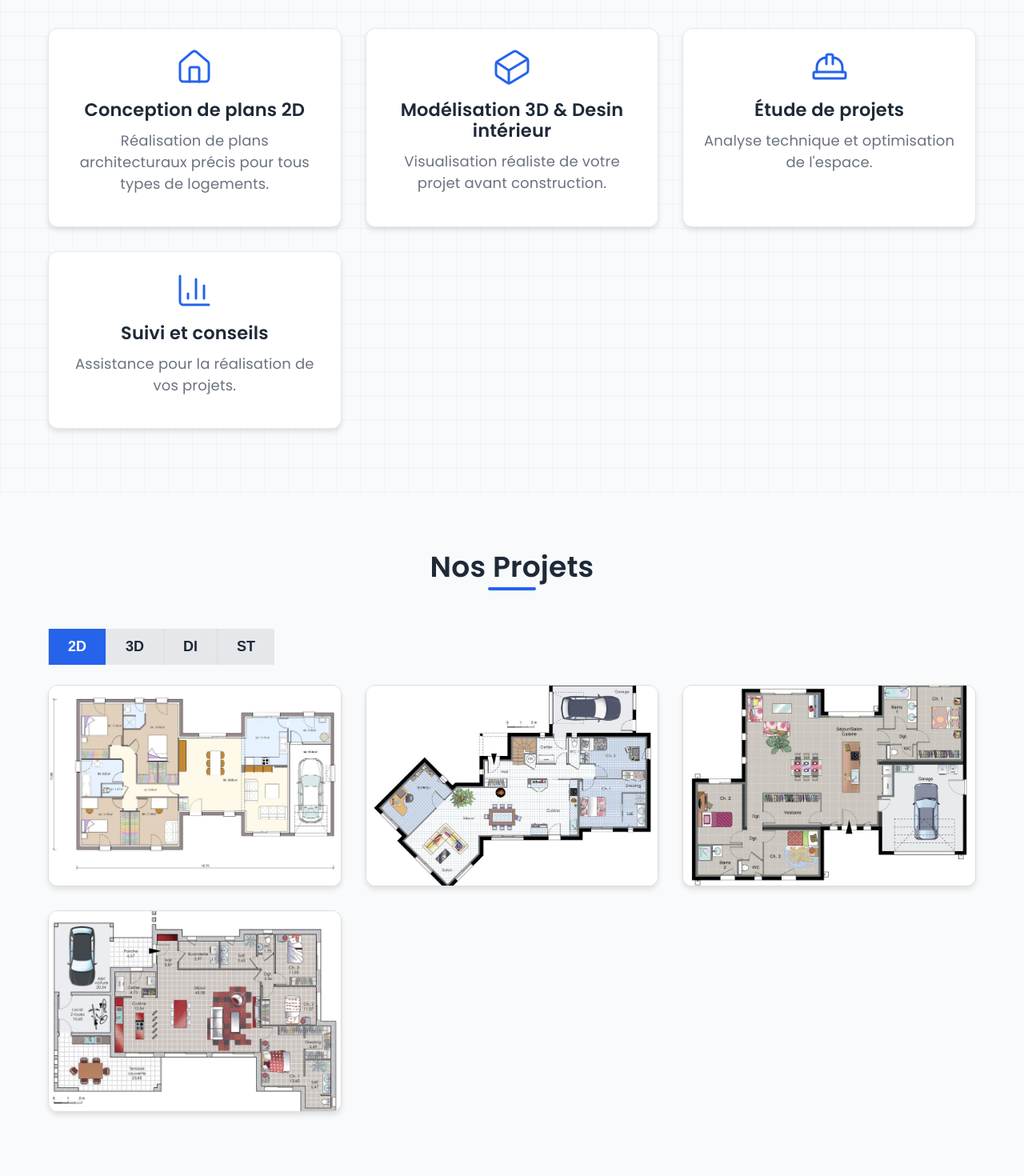
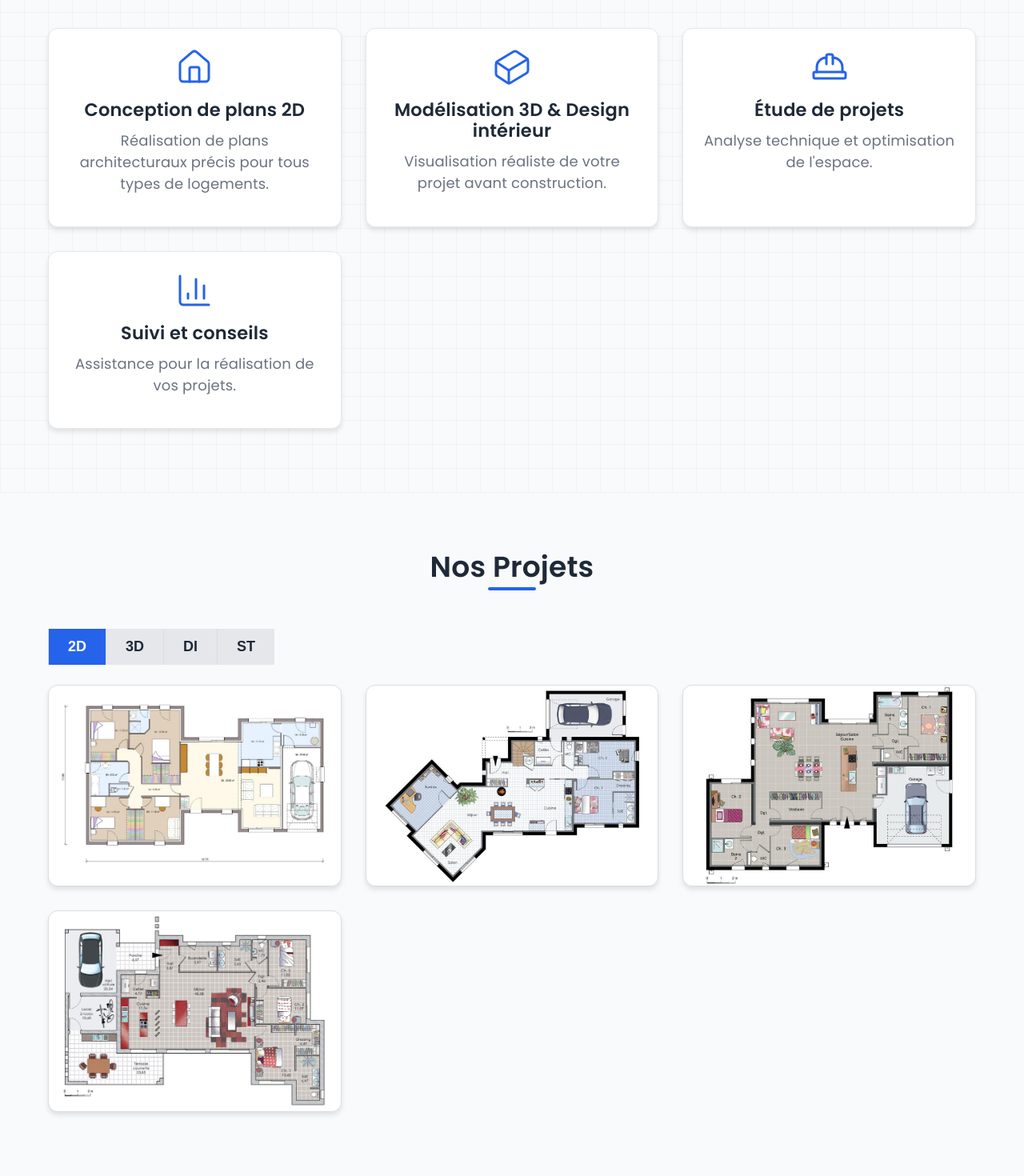
Before and after one commit to MosefSanogo/kumar, a React (Vite) app: page / in a window 1280 px wide. Shown: the part 980-2450 px from the top of the page at 80% size. Built offline with nearby package versions, Linux system fonts and the light colour scheme.

Commit message:
Version corrigée 1

```diff
--- a/src/data/data.js
+++ b/src/data/data.js
@@ -22,7 +22,6 @@
         {title: "Plan",imageUrl: "assets/di8.jpeg"},
         {title: "Plan",imageUrl: "assets/di9.jpeg"},
         {title: "Plan",imageUrl: "assets/di10.jpeg"},
-        {title: "Plan",imageUrl: "assets/di11.jpeg"},
     ]
     export const st = [
         {title: "Plan",imageUrl: "assets/st.jpeg"},
--- a/src/pages/Accueil.css
+++ b/src/pages/Accueil.css
@@ -124,6 +124,7 @@ section {
   display: grid;
   grid-template-columns: repeat(auto-fit, minmax(350px, 1fr));
   gap: 30px;
+  justify-content: center;
 }
 
 /* À propos */
--- a/src/pages/Accueil.jsx
+++ b/src/pages/Accueil.jsx
@@ -17,7 +17,7 @@ const Accueil = () => {
     // Données des services
     const services = [
         { Icon: Home, title: "Conception de plans 2D", description: "Réalisation de plans architecturaux précis pour tous types de logements." },
-        { Icon: Cuboid, title: "Modélisation 3D & Desin intérieur", description: "Visualisation réaliste de votre projet avant construction." },
+        { Icon: Cuboid, title: "Modélisation 3D & Design intérieur", description: "Visualisation réaliste de votre projet avant construction." },
         { Icon: HardHat, title: "Étude de projets", description: "Analyse technique et optimisation de l'espace." },
         { Icon: BarChart3, title: "Suivi et conseils", description: "Assistance pour la réalisation de vos projets." },
     ];
--- a/src/pages/Projets.css
+++ b/src/pages/Projets.css
@@ -12,5 +12,6 @@
 @media (max-width: 768px) {
   .projets-grid{
     gap: 0px;
+    justify-content: center;
   }
 }
--- a/src/styles/ProjectCard.css
+++ b/src/styles/ProjectCard.css
@@ -20,7 +20,7 @@
 .project-card-image img {
   width: 100%;
   height: 100%;
-  object-fit: cover;
+  object-fit: contain;
   transition: transform 0.3s ease;
 }
 
@@ -45,7 +45,5 @@
   line-height: 1.5;
 }
 @media (max-width: 768px) {
-    .project-card{
-        width: 90%;
-    }
+
 }
```
